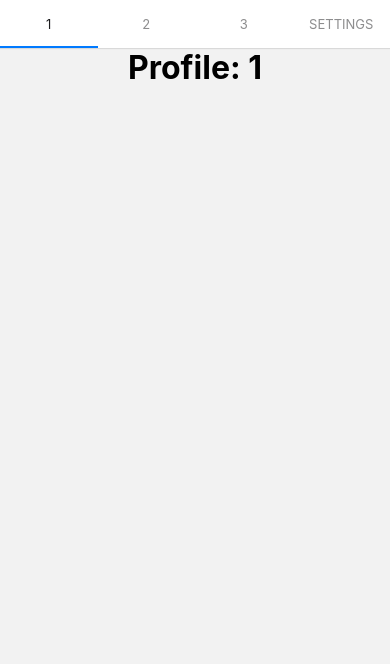
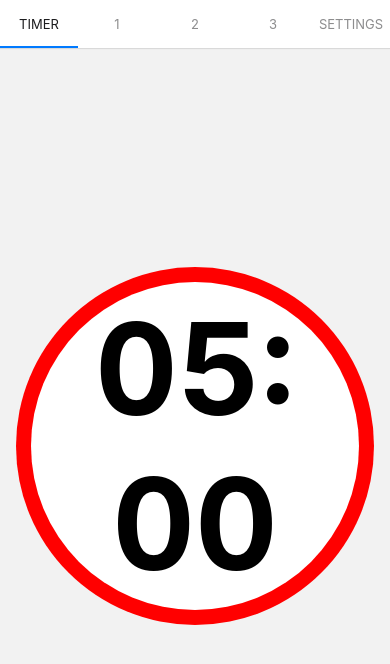
Before and after one commit to nkgrush/open-mindfulness, a React Native app: screen /timer in a window 390 px wide. Shown: the top 664 px of the page. Built offline with nearby package versions, Linux system fonts and the light colour scheme.

Commit message:
dummy timer

```diff
--- a/components/Main.js
+++ b/components/Main.js
@@ -6,6 +6,7 @@ import { createMaterialTopTabNavigator } from '@react-navigation/material-top-ta
 
 import ProfileScreen from './ProfileScreen.js';
 import SettingsScreen from './SettingsScreen.js';
+import Timer from './Timer.js'
 import s from './Style';
 
 const Tab = createMaterialTopTabNavigator();
@@ -15,6 +16,7 @@ const Main = () => {
   return (
     <NavigationContainer>
       <Tab.Navigator>
+        <Tab.Screen name="timer" component={Timer} />
         {profileNames.map(i =>
             <Tab.Screen
               name={i}
--- a/components/Style.js
+++ b/components/Style.js
@@ -11,6 +11,7 @@ const styleLight = StyleSheet.create({
   container: {
     flex: 1,
     alignContent: 'center',
+    padding: 16,
   },
 });
 
--- /dev/null
+++ b/components/Timer.js
@@ -0,0 +1,62 @@
+import React from 'react';
+import { View, Text, StatusBar, StyleSheet, useWindowDimensions} from "react-native";
+
+import s from './Style';
+
+const margin = 16;
+
+const Circle = ({children, color, extraMargin= 0}) => {
+  var { height, width } = useWindowDimensions();
+  let diam = Math.min(height, width) - margin*2 - extraMargin;
+
+  return <View style={{
+    width: diam,
+    height: diam,
+    borderRadius: diam/2,
+    backgroundColor: color,
+    justifyContent: 'center',
+    alignContent: 'center',
+    alignItems: 'center',
+  }}>
+    {children}
+  </View>;
+};
+
+const ProfileScreen = ({route}) => {
+  //const {time} = route.params;
+  const
+    time = 5*60,
+    hideStatusBar = true,
+    bgColor = 'white',
+    fgColor = 'red';
+
+  let mm = String(Math.floor(time/60)).padStart(2, '0');
+  let ss = String(Math.floor(time % 60)).padStart(2, '0');
+  let display = `${mm}:${ss}`;
+
+  return (
+    <View style={[styles.container, s.container]}>
+      <Circle color='red'>
+        <Circle color='white' extraMargin={30}>
+          <View style={{height: '70%', width: '85%', justifyContent: 'center'}}>
+            <Text adjustsFontSizeToFit={true} style={[s.header, styles.numbers]}>{display}</Text>
+          </View>
+        </Circle>
+      </Circle>
+    </View>
+  );
+};
+
+const styles = StyleSheet.create({
+  container: {
+    justifyContent: 'center',
+    alignContent: 'center',
+  },
+  numbers: {
+    fontSize: 128,
+    fontWeight: 'bold',
+    fontVariant: ['tabular-nums'],
+  }
+})
+
+export default ProfileScreen;
```
